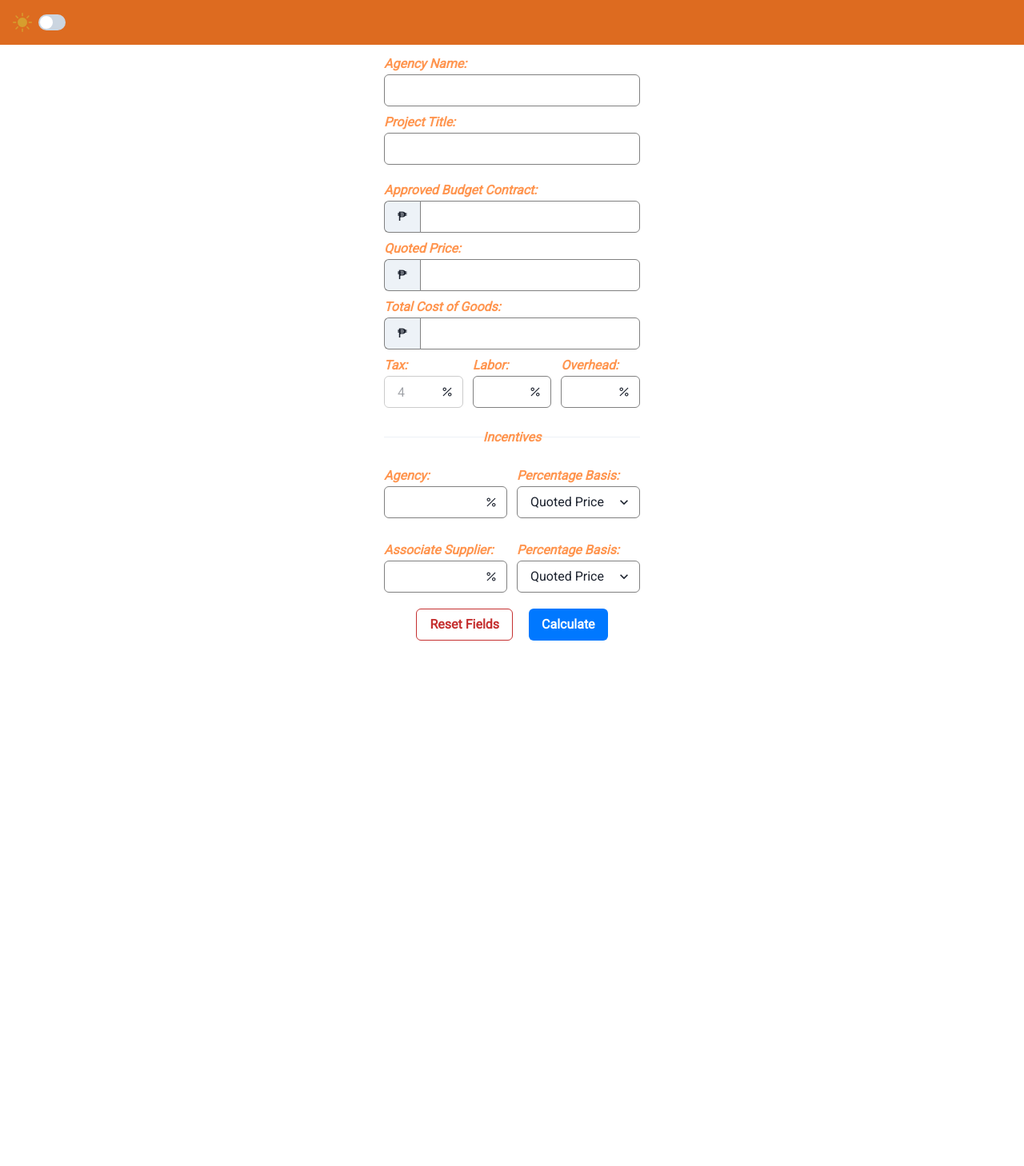
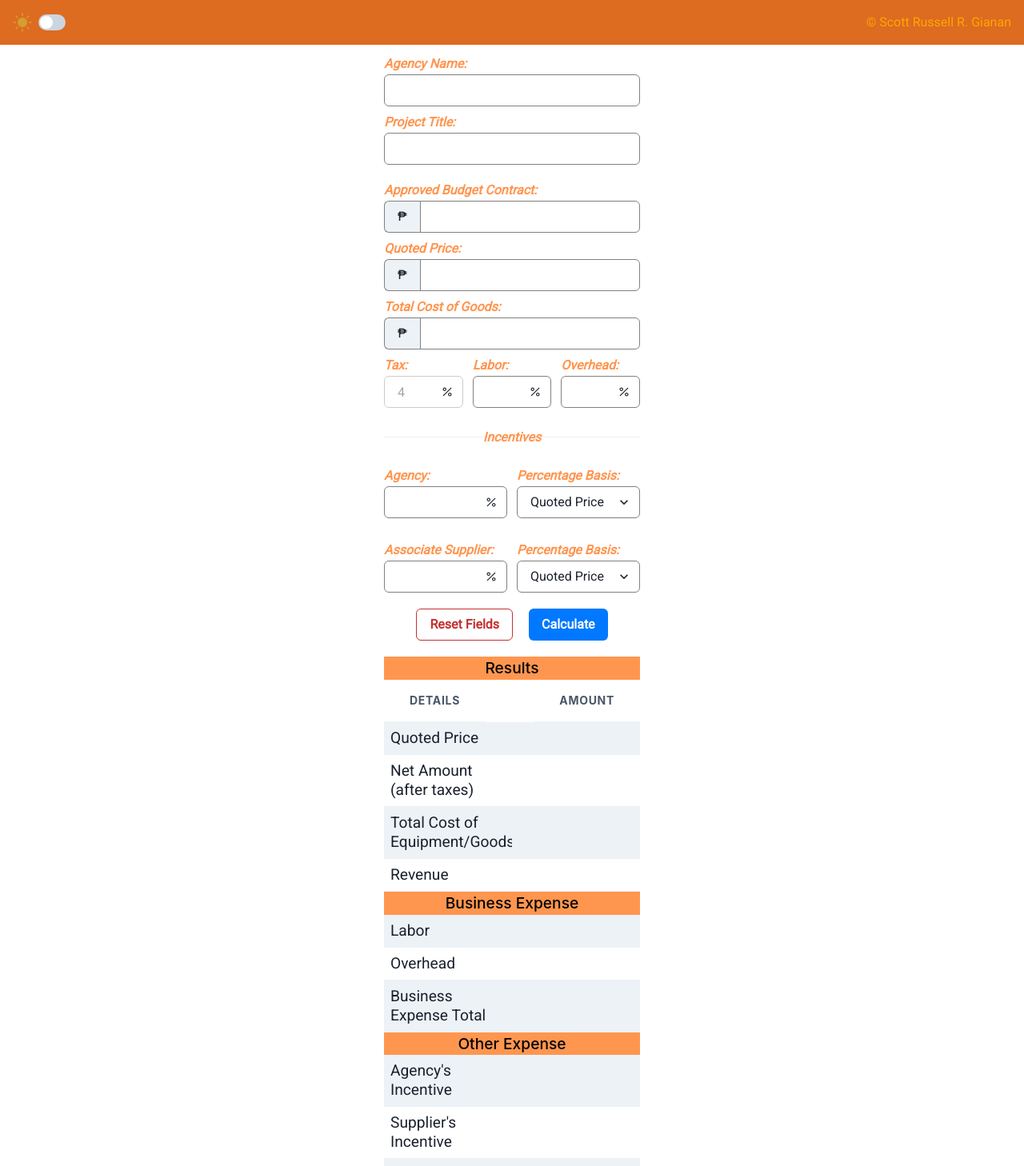
Before and after one commit to scott-gianan/taos-calc, a React (Vite) app: page / in a window 1280 px wide. Shown: the top 1458 px of the page at 80% size. Before the commit the page ends 821 px from the top, so only its background shows below. Built offline with nearby package versions, Linux system fonts and the light colour scheme.

Commit message:
added my name

```diff
--- a/src/App.jsx
+++ b/src/App.jsx
@@ -39,11 +39,9 @@ function App() {
           Calculate
         </Button>
       </Flex>
-      {result?.revenue && (
-        <Box mx={{ base: "0.25rem", md: "5rem", lg: "15rem", xl: "30rem" }}>
-          <TableResult result={result} />
-        </Box>
-      )}
+      <Box mx={{ base: "0.25rem", md: "5rem", lg: "15rem", xl: "30rem" }}>
+        <TableResult result={result} />
+      </Box>
     </>
   );
 }
--- a/src/components/Header/Header.jsx
+++ b/src/components/Header/Header.jsx
@@ -1,10 +1,11 @@
-import { Box, useColorMode } from "@chakra-ui/react";
+import { Box, useColorMode, Flex, Spacer } from "@chakra-ui/react";
 import ColorModeComponent from "../ColorModeComponent";
 export default function Header() {
   const { colorMode } = useColorMode();
   const headerStyle = {
     borderBottom: colorMode === "dark" && "1px solid gray",
   };
+
   return (
     <Box
       bg={colorMode === "light" ? "orange.500" : ""}
@@ -12,7 +13,11 @@ export default function Header() {
       p={4}
       style={headerStyle}
     >
-      <ColorModeComponent />
+      <Flex justifyItems={"space-between"}>
+        <ColorModeComponent />
+        <Spacer />
+        <p style={{ color: "orange" }}>© Scott Russell R. Gianan</p>
+      </Flex>
     </Box>
   );
 }
```
